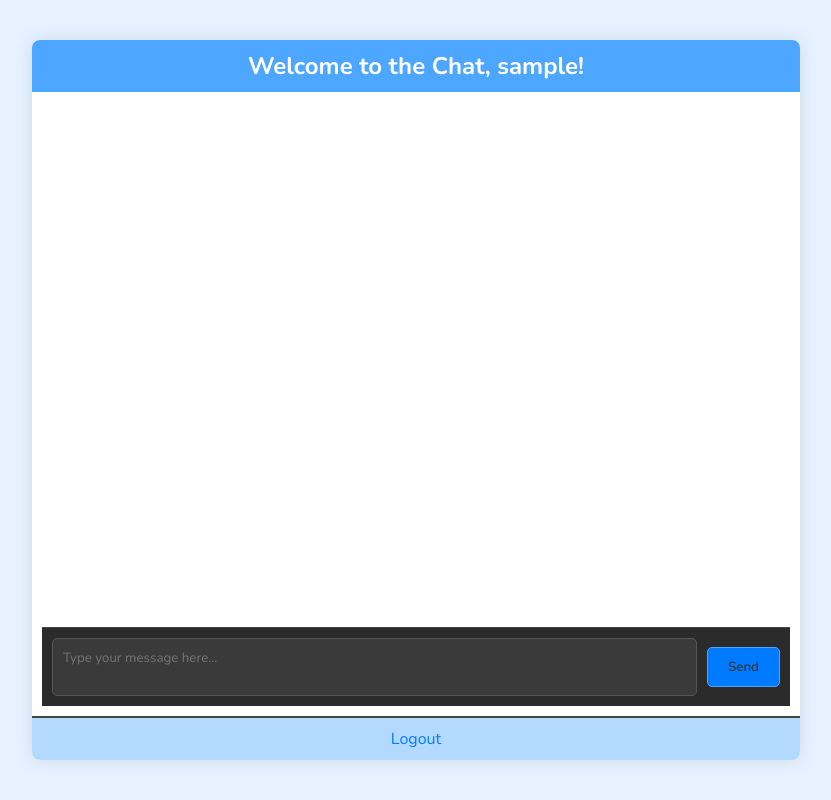
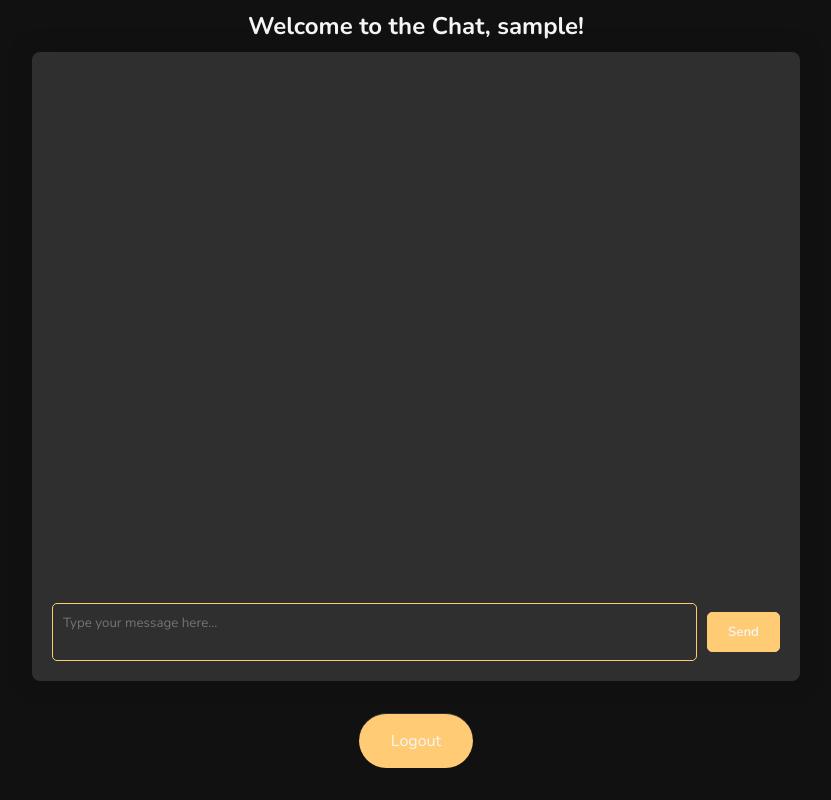
Before and after one commit to IrregularPersona/chat_appv2, a Flask app: page /chat in a window 1280 px wide. Shown: the whole page, without its empty margins (224-1055 px from the left). Run offline with Flask 3, Linux system fonts and the light colour scheme; the visitor is signed in with stand-in values (Sample User, id 1); data that the repository does not hold is empty; some libraries are stand-ins or nearby versions.

Commit message:
Applying premium pallete
im in pain

```diff
--- a/static/css/chat.css
+++ b/static/css/chat.css
@@ -1,5 +1,5 @@
 :root {
-    --bg-primary: #e6f2ff;
+    /* --bg-primary: #e6f2ff;
     --bg-secondary: #b3d9ff;
     --bg-dark: #4da6ff;
     --text-primary: #333;
@@ -7,7 +7,11 @@
     --accent-color: #007bff;
     --accent-hover: #0056b3;
     --message-bg-self: #4da6ff;
-    --message-bg-other: #b3d9ff;
+    --message-bg-other: #b3d9ff; */
+    --primary: #111111;
+    --secondary: #2F2F2F;
+    --primary-light: #F6F6F6;
+    --button-s: #FFCB74;
 }
 
 /* General Styling */
@@ -16,10 +20,10 @@ body, button, input, textarea {
 }
 
 body {
-    background-color: var(--bg-primary);
-    color: var(--text-primary);
-
+    background-color: var(--primary);
+    color: var(--button-s);
     display: flex;
+    flex-direction: column;
     justify-content: center;
     align-items: center;
     height: 100vh;
@@ -30,9 +34,9 @@ body {
 h2 {
     text-align: center;
     padding: 10px;
-    background-color: var(--bg-dark);
+    background-color: var(--primary);
     margin: 0;
-    color: white;
+    color: var(--primary-light);
 }
 
 /* Chat Container */
@@ -43,9 +47,9 @@ h2 {
     height: 90vh;
     width: 60%;
     max-width: 800px;
-    background-color: white;
+    background-color: var(--secondary);
     border-radius: 8px;
-    box-shadow: 0px 0px 20px rgba(0, 0, 0, 0.1);
+    box-shadow: 0px 0px 20px var(--primary);
     overflow: hidden;
 }
 
@@ -54,7 +58,7 @@ h2 {
     flex: 1;
     overflow-y: auto;
     padding: 10px;
-    border-bottom: 1px solid #444;
+    /* border-bottom: 1px solid var(--primary); */
     display: flex;
     flex-direction: column;
     justify-content: flex-end;
@@ -96,7 +100,7 @@ h2 {
     display: flex;
     justify-content: center;
     align-items: center;
-    color: #9e9e9e;
+    color: var(--button-s);
     font-size: 0.85em;
     margin-bottom: 5px;
     width: fit-content;
@@ -113,7 +117,7 @@ h2 {
 
 .timestamp {
     font-size: 0.75em;
-    color: #bbbbbb;
+    color: var(--primary-light);
     margin-left: 0.2rem;
     vertical-align: middle;
 }
@@ -124,26 +128,23 @@ h2 {
     border-radius: 12px;
     width: fit-content;
     /* min-width: 70px; */
-    background-color: var(--message-bg-other);
-    color: var(--text-primary);
-    box-shadow: 0 2px 5px rgba(0, 0, 0, 0.3);
+    background-color: var(--secondary);
+    color: var(--primary-light);
+    box-shadow: 0 2px 5px var(--primary);
     word-wrap: break-word;
     font-size: 0.9em;
     max-width: 80%;
 }
 
 .message-bubble.self {
-    background-color: var(--message-bg-self);
-    color: white;
+    background-color: var(--secondary);
+    color: var(--primary-light);
     text-align: end;
-    /* align-self: flex-end; */
-    /* margin-left: 70%; */
-    /* max-width: 70% !important; */
 }
 
 .message-bubble:not(.self) {
-    background-color: #424242;
-    color: #e0e0e0;
+    background-color: var(--secondary);
+    color: var(--primary-light);
     /* margin-right: 2.5%; */
     max-width: 40% !important;
 }
@@ -166,49 +167,54 @@ p {
     display: flex;
     align-items: center;
     padding: 10px;
-    background-color: #2b2b2b;
-    border-top: 1px solid #444;
+    background-color: var(--secondary);
+    border-top: 1px solid var(--secondary);
 }
 
 /* Input Box and Send Button */
 .input-box {
     flex: 1;
     padding: 10px;
-    background-color: #3a3a3a;
-    border: 1px solid #555;
+    background-color: var(--secondary);
+    border: 1px solid var(--button-s);
     border-radius: 5px;
-    color: #e0e0e0;
+    color: var(--primary-light);
     resize: none;
     margin-right: 10px;
+    outline: none;
 }
 
 .send-button {
-    background-color: var(--accent-color);
-    border: 1px solid var(--bg-dark);
-    color: var(--text-primary);
+    background-color: var(--button-s);
+    border: 1px solid var(--button-s);
+    color: var(--primary-light);
     border-radius: 5px;
     padding: 10px 20px;
     cursor: pointer;
     font-weight: 600;
+    transition: 0.3s ease-in-out;
 }
 
 .send-button:hover {
-    background-color: var(--accent-hover);
+    filter: brightness(50%);
 }
 
 /* Logout Link */
 .logout {
     text-align: center;
     display: block;
-    color: var(--accent-color);
-    background-color: var(--bg-secondary);
+    color: var(--primary-light);
+    background-color: var(--button-s);
     text-decoration: none;
-    padding: 10px;
-    border-top: 1px solid #444;
+    padding: 1rem 2rem;
+    border-top: 1px solid var(--secondary);
+    transition: 0.3s ease-in-out;
+    border-radius: 2rem;
+    margin: 2rem;
 }
 
 .logout:hover {
-    color: var(--accent-hover);
+    filter: brightness(50%);
 }
 
 /* Custom Scrollbar Styling */
@@ -222,5 +228,5 @@ p {
 }
 
 ::-webkit-scrollbar-track {
-    background-color: #2b2b2b;
+    background-color: var(--secondary);
 }
--- a/templates/chat.html
+++ b/templates/chat.html
@@ -11,8 +11,8 @@
 </head>
 
 <body>
+    <h2>Welcome to the Chat, {{ current_user.username }}!</h2>
     <div class="chat-container" data-username="{{ current_user.username }}">
-        <h2>Welcome to the Chat, {{ current_user.username }}!</h2>
         <div class="chat-content">
             <div class="messages">
                 <ul id="message-list">
@@ -24,8 +24,8 @@
                 <button onclick="sendMessage()" class="send-button">Send</button>
             </div>
         </div>
-        <a href="{{ url_for('logout') }}" class="logout">Logout</a>
     </div>
+    <a href="{{ url_for('logout') }}" class="logout">Logout</a>
     <script src="https://cdnjs.cloudflare.com/ajax/libs/socket.io/4.5.4/socket.io.js"></script>
     <script src="{{ url_for('static', filename='js/chat.js') }}"></script>
     <script>
```
Also changed, not shown: static/css/styles.css (+19 -23 lines).
